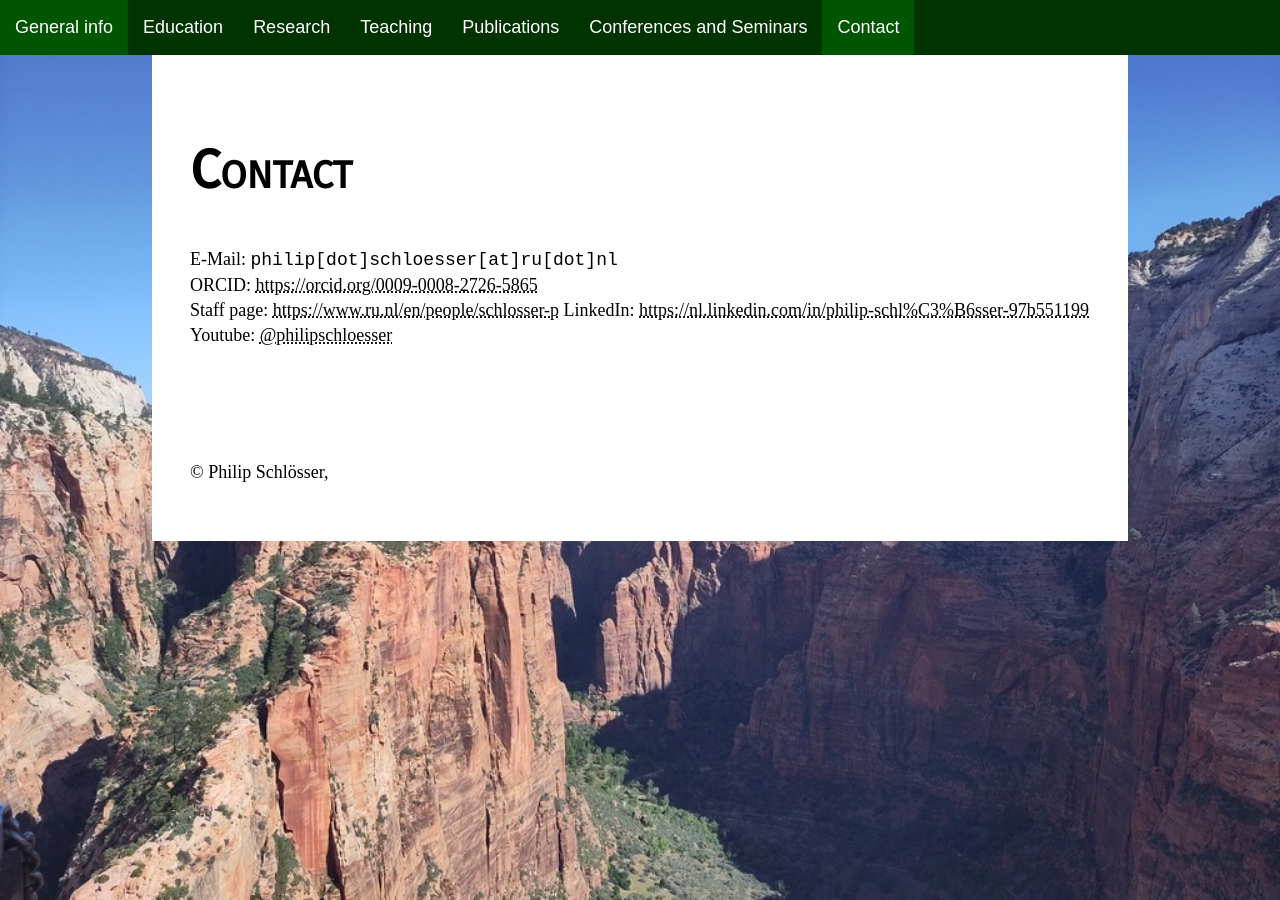
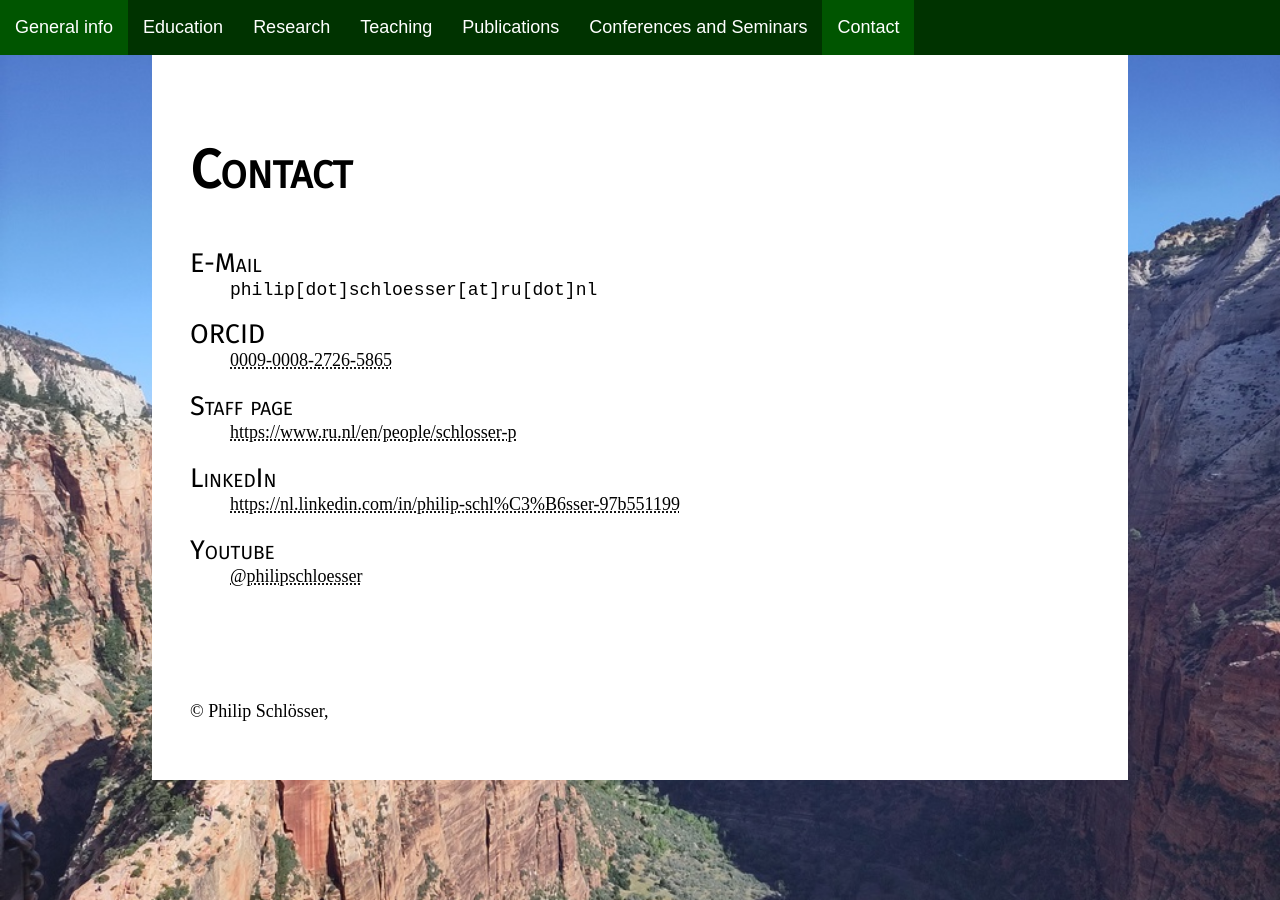
Before and after one commit to philip98/philip98.github.io, a Jekyll site: the page built from contact.md, in a window 1280 px wide. Built offline with Jekyll 4.4.1, drawn with Linux system fonts in a browser that asks for light colours; some web fonts are replaced; some of the changed lines change nothing that is shown.

Commit message:
Clean up contact page

```diff
--- a/assets/css/main.css
+++ b/assets/css/main.css
@@ -31,7 +31,7 @@ p, li, blockquote, cite, figcaption {
 	line-height: 1.4;
 }
 
-h1, h2 {
+h1, h2, dt {
 	font-family: "Fira Sans", sans-serif;
 	font-variant: small-caps;
 }
@@ -42,6 +42,11 @@ h1 {
 
 h2 {
 	font-size: 2em;
+}
+
+dt {
+	font-size: 1.5em;
+	margin-top: 0.5cm;
 }
 
 a {
--- a/contact.md
+++ b/contact.md
@@ -4,8 +4,17 @@ title: Philip Schlösser – Contact
 permalink: /contact
 ---
 # Contact
-E-Mail: `philip[dot]schloesser[at]ru[dot]nl`
-ORCID: <https://orcid.org/0009-0008-2726-5865>
-Staff page: <https://www.ru.nl/en/people/schlosser-p>
-LinkedIn: <https://nl.linkedin.com/in/philip-schl%C3%B6sser-97b551199>
-Youtube: [@philipschloesser](https://www.youtube.com/@philipschloesser)
+E-Mail
+: `philip[dot]schloesser[at]ru[dot]nl`
+
+ORCID
+: [0009-0008-2726-5865](https://orcid.org/0009-0008-2726-5865)
+
+Staff page
+: <https://www.ru.nl/en/people/schlosser-p>
+
+LinkedIn
+: <https://nl.linkedin.com/in/philip-schl%C3%B6sser-97b551199>
+
+Youtube
+: [@philipschloesser](https://www.youtube.com/@philipschloesser)
```
